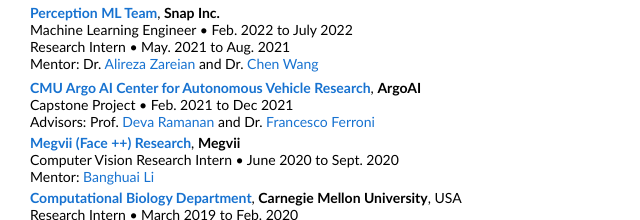
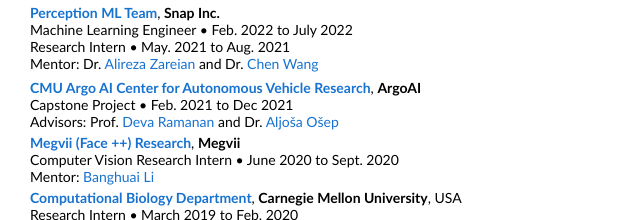
Before and after one commit to XindiWu/xindiwu.github.io, a plain HTML site: page index.html in a window 1280 px wide. Shown: the part 1660-1880 px from the top of the page, 223-863 px from the left. Drawn offline with Linux system fonts and the light colour scheme.

Commit message:
Update index.html

```diff
--- a/index.html
+++ b/index.html
@@ -382,7 +382,7 @@
                   <td width="90%">
                       <a href="https://www.argo.ai/"><b>CMU Argo AI Center for Autonomous Vehicle Research</b></a>, <b>ArgoAI</b><br>
                     Capstone Project • Feb. 2021 to Dec 2021 <br>
-                    Advisors: Prof. <a href="http://www.cs.cmu.edu/~deva/">Deva Ramanan</a> and Dr. <a href="https://de.linkedin.com/in/francesco-ferroni-44708137">Francesco Ferroni</a>
+                    Advisors: Prof. <a href="http://www.cs.cmu.edu/~deva/">Deva Ramanan</a> and Dr. <a href="https://aljosaosep.github.io/">Aljoša Ošep</a>
                   </td>
                   <td width="10%">
                     <img src="./images/Argo_logo.png" width="100%" style="display: block; margin-left: auto; margin-right: auto;">
```
